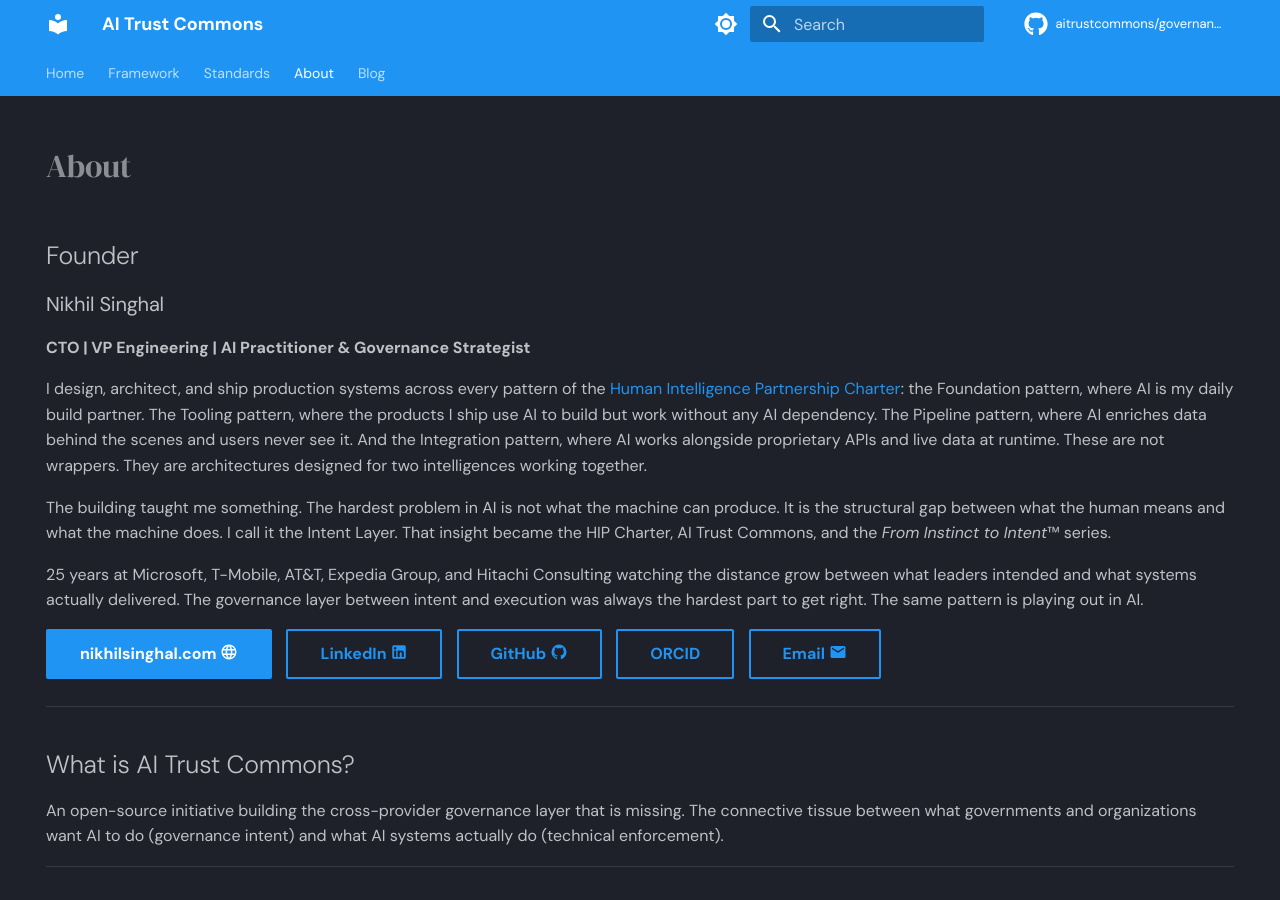
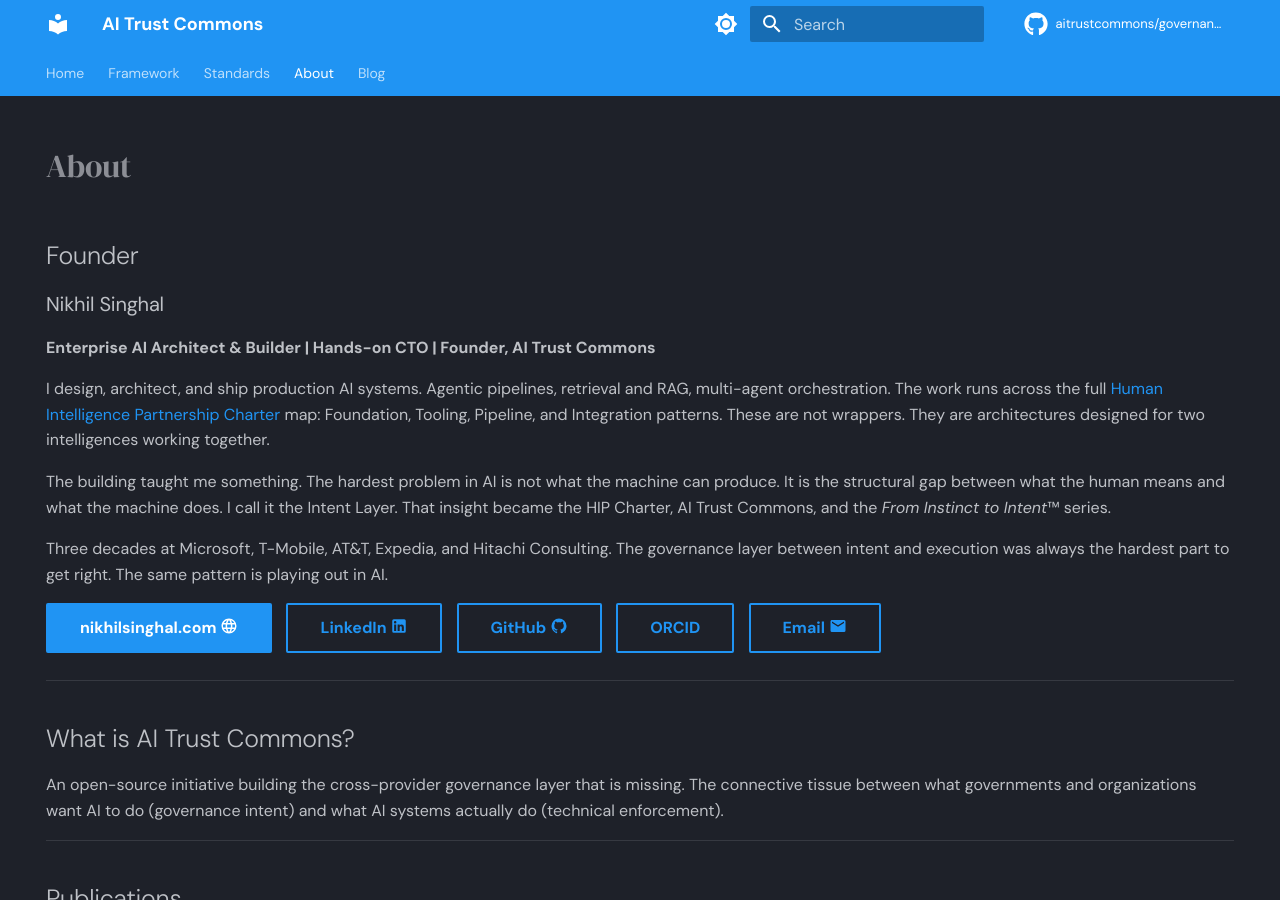
Before and after one commit to aitrustcommons/aitrustcommons.github.io, an MkDocs documentation site: the page built from docs/about.md, in a window 1280 px wide and 900 px high. Built offline with MkDocs 1.6.1 and Material for MkDocs 9.7.7, drawn with Linux system fonts in a browser that asks for light colours; comment, search, counter and statistics services are not loaded.

Commit message:
about.md: update founder bio to builder-first identity
- Title: replaced stale "CTO | VP Engineering | AI Practitioner & Governance Strategist"
  with "Enterprise AI Architect & Builder | Hands-on CTO | Founder, AI Trust Commons"
- Para 1: replaced HIP Charter four-patterns framing with current AI engineering
  practice description (agentic pipelines, RAG, multi-agent orchestration)
- Para 3: "25 years" -> "Three decades", tightened governance framing
- Frontmatter description updated to match

```diff
--- a/docs/about.md
+++ b/docs/about.md
@@ -1,6 +1,6 @@
 ---
 title: "About AI Trust Commons"
-description: "Founded by Nikhil Singhal. Builder who governs. The Human Intelligence Partnership Charter, the Intent Layer, and 25 years of engineering leadership."
+description: "Founded by Nikhil Singhal. Builder who governs. The Human Intelligence Partnership Charter, the Intent Layer, and three decades of engineering leadership."
 hide:
   - navigation
 ---
@@ -11,13 +11,13 @@ hide:
 
 ### Nikhil Singhal
 
-**CTO | VP Engineering | AI Practitioner & Governance Strategist**
+**Enterprise AI Architect & Builder | Hands-on CTO | Founder, AI Trust Commons**
 
-I design, architect, and ship production systems across every pattern of the [Human Intelligence Partnership Charter](https://hipcharter.com): the Foundation pattern, where AI is my daily build partner. The Tooling pattern, where the products I ship use AI to build but work without any AI dependency. The Pipeline pattern, where AI enriches data behind the scenes and users never see it. And the Integration pattern, where AI works alongside proprietary APIs and live data at runtime. These are not wrappers. They are architectures designed for two intelligences working together.
+I design, architect, and ship production AI systems. Agentic pipelines, retrieval and RAG, multi-agent orchestration. The work runs across the full [Human Intelligence Partnership Charter](https://hipcharter.com) map: Foundation, Tooling, Pipeline, and Integration patterns. These are not wrappers. They are architectures designed for two intelligences working together.
 
 The building taught me something. The hardest problem in AI is not what the machine can produce. It is the structural gap between what the human means and what the machine does. I call it the Intent Layer. That insight became the HIP Charter, AI Trust Commons, and the *From Instinct to Intent*™ series.
 
-25 years at Microsoft, T-Mobile, AT&T, Expedia Group, and Hitachi Consulting watching the distance grow between what leaders intended and what systems actually delivered. The governance layer between intent and execution was always the hardest part to get right. The same pattern is playing out in AI.
+Three decades at Microsoft, T-Mobile, AT&T, Expedia, and Hitachi Consulting. The governance layer between intent and execution was always the hardest part to get right. The same pattern is playing out in AI.
 
 [nikhilsinghal.com :material-web:](https://nikhilsinghal.com){ .md-button .md-button--primary }
 [LinkedIn :material-linkedin:](https://linkedin.com/in/nikhilsinghal){ .md-button }
```
